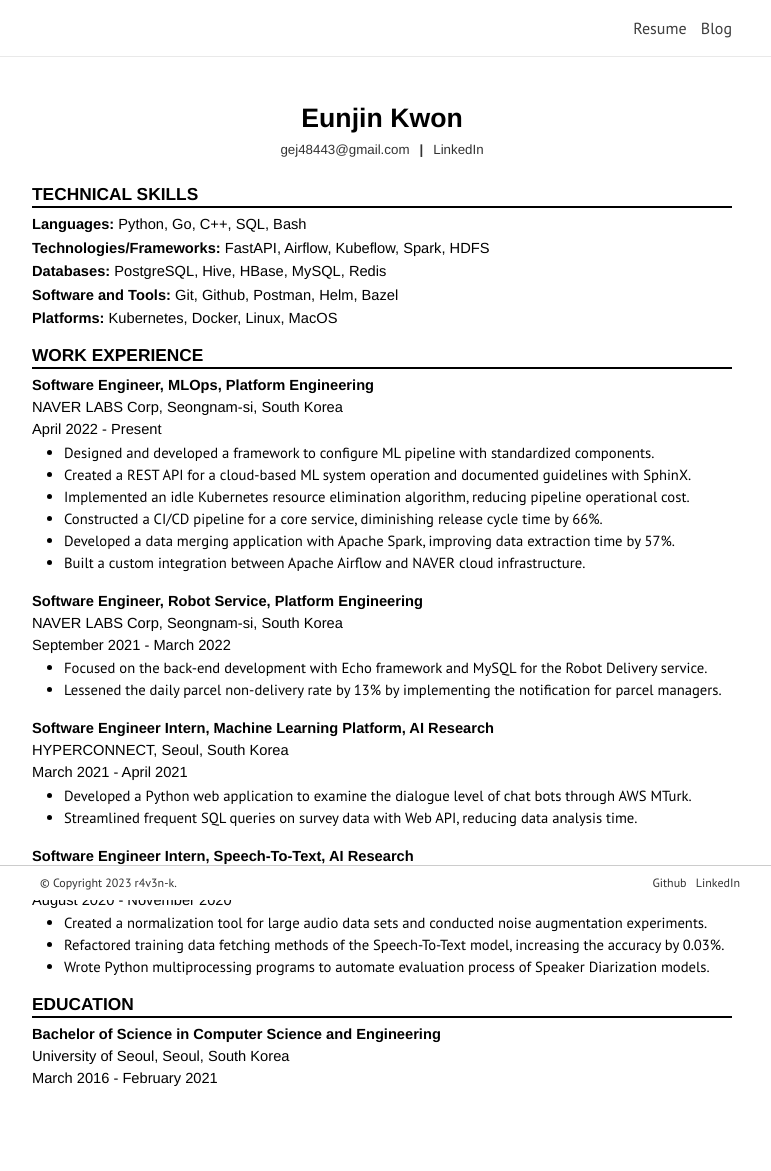
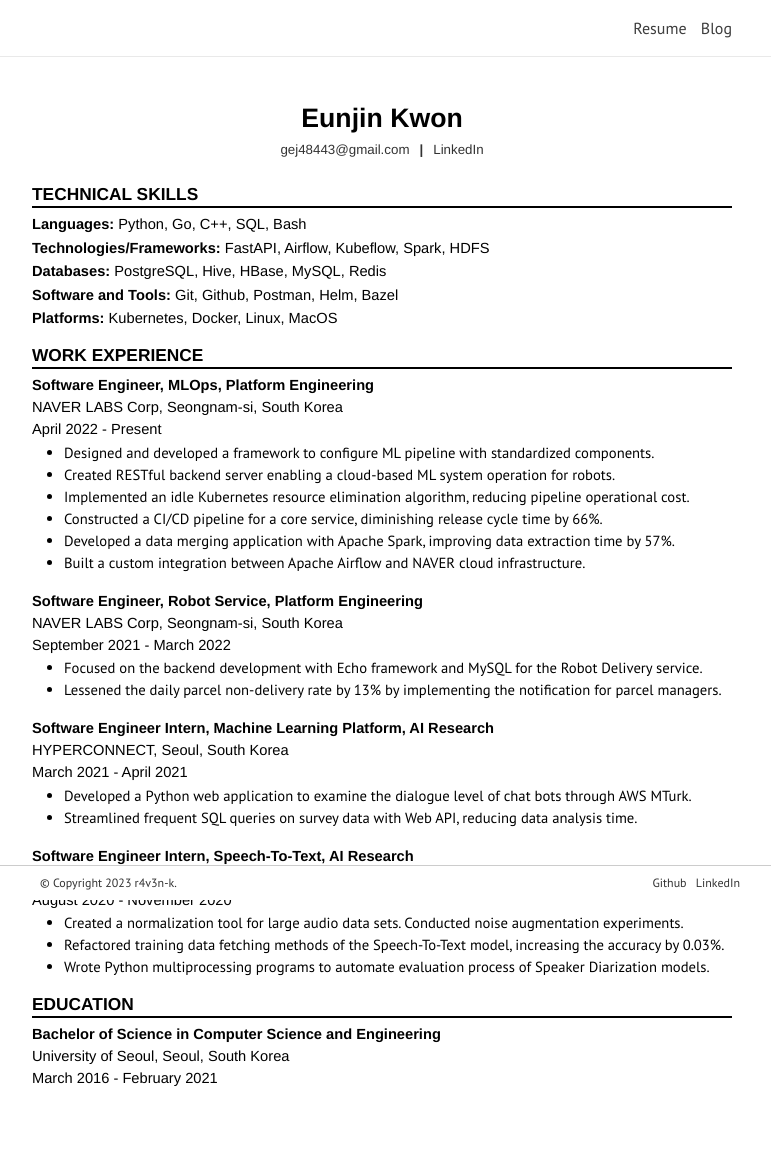
Before and after one commit to r4v3n-k/r4v3n-k.github.io, a Jekyll site: the page built from _pages/resume.md, in a window 1280 px wide. Shown: the whole page, without its empty margins (258-1029 px from the left). Built offline with Jekyll 4.4.1, drawn with Linux system fonts in a browser that asks for light colours; nearby versions of some CDN libraries; some web fonts are replaced.

Commit message:
update resume words

```diff
--- a/_pages/resume.md
+++ b/_pages/resume.md
@@ -54,7 +54,7 @@
 -->
 
 - Designed and developed a framework to configure ML pipeline with standardized components.
-- Created a REST API for a cloud-based ML system operation and documented guidelines with SphinX.
+- Created RESTful backend server enabling a cloud-based ML system operation for robots.
 - Implemented an idle Kubernetes resource elimination algorithm, reducing pipeline operational cost.
 - Constructed a CI/CD pipeline for a core service, diminishing release cycle time by 66%.
 - Developed a data merging application with Apache Spark, improving data extraction time by 57%.
@@ -67,7 +67,7 @@
 </div>
 
 <!-- reduced daily parcel non-delivery rate (6/30 = 0.2 -> 2/30 = 0.07) 13% : 미발송 택배 일 6 of 30 건 발생 -> 2건 발생 -->
-- Focused on the back-end development with Echo framework and MySQL for the Robot Delivery service.
+- Focused on the backend development with Echo framework and MySQL for the Robot Delivery service.
 - Lessened the daily parcel non-delivery rate by 13% by implementing the notification for parcel managers.
 
 <div class="resume-item-title">
@@ -87,7 +87,7 @@
     <h4>August 2020 -  November 2020</h4>
 </div>
 
-- Created a normalization tool for large audio data sets and conducted noise augmentation experiments.
+- Created a normalization tool for large audio data sets. Conducted noise augmentation experiments.
 - Refactored training data fetching methods of the Speech-To-Text model, increasing the accuracy by 0.03%.
 - Wrote Python multiprocessing programs to automate evaluation process of Speaker Diarization models.
 
```
